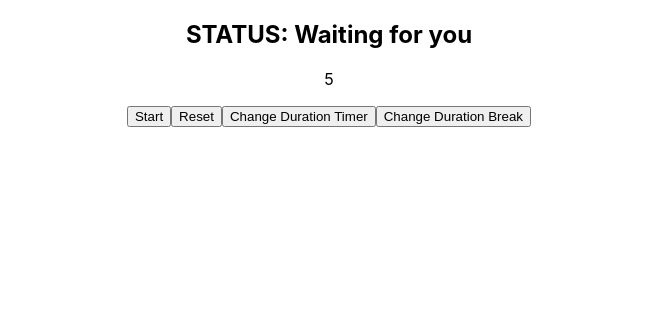
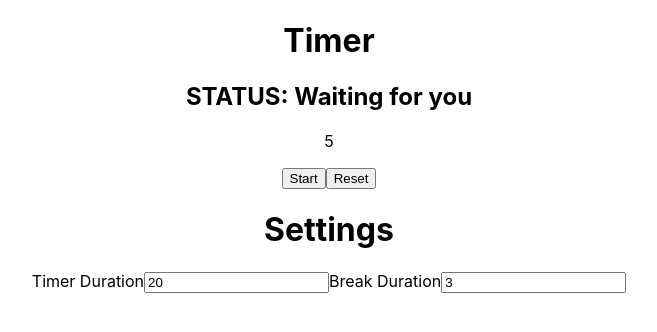
Before and after one commit to iwanast/timer-prototype-in-react-redux, a React (Create React App) app: page / in a window 1280 px wide. Shown: the top 332 px of the page, without its empty margins (311-968 px from the left). Built offline with nearby package versions, Linux system fonts and the light colour scheme.

Commit message:
settings with durationTimer and durationBreak

```diff
--- a/src/App.js
+++ b/src/App.js
@@ -1,10 +1,12 @@
 import './App.css';
 import { Timer } from "./app/features/timer/Timer"
+import { Settings } from "./app/features/settings/Settings"
 
 function App() {
   return (
     <div className="App">
       <Timer/>
+      <Settings />
     </div>
   );
 }
--- /dev/null
+++ b/src/app/features/settings/Settings.js
@@ -0,0 +1,37 @@
+import { useSelector, useDispatch } from "react-redux"
+import {
+  newTimerDuration,
+  newBreakDuration,
+  selectDurationTimer,
+  selectDurationBreak,
+} from "./settingsSlice"
+
+
+export const Settings = () => {
+
+  const dispatch = useDispatch();
+  const timerDurationString = useSelector(selectDurationTimer).toString();
+  const breakDuration = useSelector(selectDurationBreak);
+
+  return (
+    <div>
+      <h1>Settings</h1>
+        <label htmlFor="timerDuration">Timer Duration</label>
+        <input
+          onChange={(e) => {console.log(e.target.value); dispatch(newTimerDuration({durationTimer: e.target.value}))}}
+          autoCorrect="false"
+          maxLength="10"
+
+          name="timerDuration"
+          id="durationTimer"
+          type="text"
+          // only for form:                                                                                                                                                                                                               pattern="^-?[0-9]\d*\.?\d*$"
+          value={timerDurationString}>
+        </input>
+        <label htmlFor="breakDuration">Break Duration</label>
+        <input onChange={(e) => {dispatch(newBreakDuration({durationBreak: e.target.value.replace(/\D/,'')}))}} name="breakDuration" id="breakDuration" type="tel" pattern="^-?[0-9]\d*\.?\d*$" value={breakDuration} ></input>
+      {/* <button onClick={() => dispatch(setDurationTimer({durationTimer: durationTimer}))}>Change Duration Timer</button>
+      <button onClick={() => dispatch(setDurationBreak({durationBreak: durationBreak}))}>Change Duration Break</button> */}
+    </div>
+  )
+}
--- /dev/null
+++ b/src/app/features/settings/settingsSlice.js
@@ -0,0 +1,36 @@
+import { createSlice } from "@reduxjs/toolkit";
+
+const initialState = {
+  durationTimer: 20,
+  durationBreak: 3,
+}
+
+export const settingsSlice = createSlice({
+  name: "settings",
+  initialState,
+  reducers: {
+    newTimerDuration: (state, action) => {
+      let newNumber = parseInt(action.payload.durationTimer);
+      if(typeof(newNumber) === "number" && !Number.isNaN(newNumber)){
+        state.durationTimer = newNumber
+      } else if (action.payload.durationTimer === ""){
+        state.durationTimer = 0;
+      }
+    },
+    newBreakDuration: (state, action) => {
+      let newNumber = parseInt(action.payload.durationBreak);
+      if(typeof(newNumber) === "number" && !Number.isNaN(newNumber)){
+        state.durationBreak = newNumber
+      } else if (action.payload.durationBreak === ""){
+        state.durationBreak = 0;
+      }
+    },
+  }
+})
+
+export const {newBreakDuration, newTimerDuration} = settingsSlice.actions;
+
+export const selectDurationTimer = (state) => state.settings.durationTimer;
+export const selectDurationBreak = (state) => state.settings.durationBreak;
+
+export default settingsSlice.reducer;
--- a/src/app/features/timer/Timer.js
+++ b/src/app/features/timer/Timer.js
@@ -3,8 +3,6 @@ import {
   pause,
   reset,
   startTimer,
-  setDurationBreak,
-  setDurationTimer,
   selectTime,
   selectStatusTimer,
   selectStatusPause,
@@ -17,18 +15,14 @@ export function Timer() {
   const isPausing = useSelector(selectStatusPause)
   const episode = useSelector(selectEpisode)
   const dispatch = useDispatch();
-  const durationTimer = 15;
-  const durationBreak = 4;
 
   return (
     <div>
+      <h1>Timer</h1>
       <h2>STATUS: {episode} for you</h2>
       <p>{time}</p>
       <button onClick={() => {isPausing === "false" && statusTimer === "active" ? dispatch(pause()) : dispatch(startTimer())}}>{statusTimer === "active" ? "Pause" : isPausing === "true" ? "Continue" : "Start"}</button>
       <button onClick={() => dispatch(reset())}>Reset</button>
-      <button onClick={() => dispatch(setDurationTimer({durationTimer: durationTimer}))}>Change Duration Timer</button>
-      <button onClick={() => dispatch(setDurationBreak({durationBreak: durationBreak}))}>Change Duration Break</button>
-
     </div>
   )
 }
--- a/src/app/store.js
+++ b/src/app/store.js
@@ -1,8 +1,10 @@
 import { configureStore } from "@reduxjs/toolkit";
 import timerReducer from "./features/timer/timerSlice"
+import settingsReducer from "./features/settings/settingsSlice"
 
 export const store = configureStore({
   reducer: {
     timer: timerReducer,
+    settings: settingsReducer,
   },
 });
```
